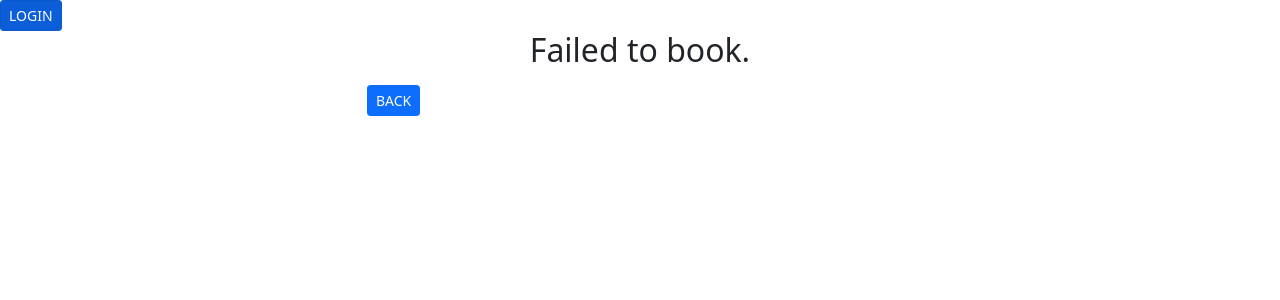
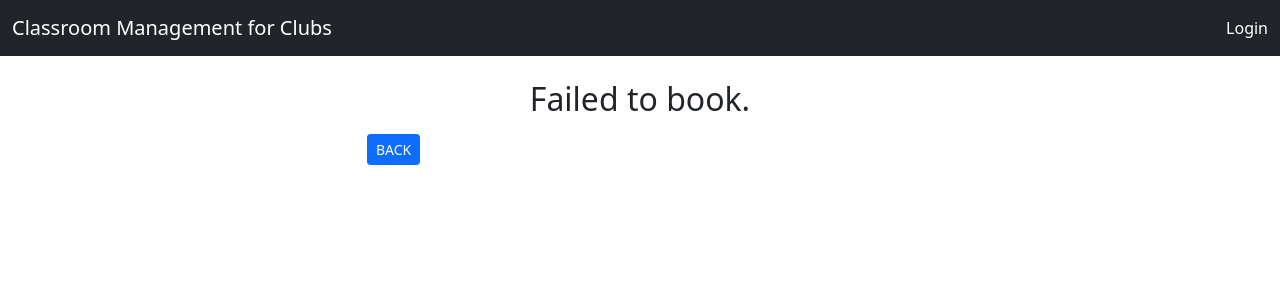
Before and after one commit to p3nal/classroom-management, a Django app: template templates/classroomgmt/failedtobook.html in a window 1280 px wide. Shown: the top 300 px of the page. Run offline with Django 3.2, Linux system fonts and the light colour scheme; the template is opened without the code that fills it, so the values that code supplies are empty.

Commit message:
navbar bootstrap

```diff
--- a/templates/base.html
+++ b/templates/base.html
@@ -1,19 +1,45 @@
 <!DOCTYPE html>
 <html lang="en">
+
 <head>
   <meta charset="UTF-8">
   <meta name="viewport" content="width=device-width, initial-scale=1.0">
   <meta http-equiv="x-UA_Compatible" content="ie=edge">
-		<link href="https://cdn.jsdelivr.net/npm/bootstrap@5.1.3/dist/css/bootstrap.min.css" rel="stylesheet" integrity="sha384-1BmE4kWBq78iYhFldvKuhfTAU6auU8tT94WrHftjDbrCEXSU1oBoqyl2QvZ6jIW3" crossorigin="anonymous">
-	<title>ENSIAS {% block title %}{% endblock %}</title>
+  <link href="https://cdn.jsdelivr.net/npm/bootstrap@5.1.3/dist/css/bootstrap.min.css" rel="stylesheet"
+    integrity="sha384-1BmE4kWBq78iYhFldvKuhfTAU6auU8tT94WrHftjDbrCEXSU1oBoqyl2QvZ6jIW3" crossorigin="anonymous">
+  <title>Classroom Management for Clubs</title>
 </head>
-<body>
+
+<body class="override">
+  <nav class="navbar bg-dark">
+    <div class="container-fluid">
+      <div class="navbar-header">
+        <a class="navbar-brand" href="/" style="color:white">Classroom Management for Clubs</a>
+      </div>
+      <div>
+        <ul class="navbar-nav">
+          <!-- navbar-right"-->
+          {% if request.user.is_authenticated %}
+          <div class="navbar-header">
+              <a class="nav-link" href="{% url 'logout' %}" style="color:white">Logout</a>
+          </div>
+          {% else %}
+          <div class="navbar-header">
+              <a class="nav-link" href="{% url 'login' %}" style="color:white">Login</a>
+          </div>
+          {% endif %}
+        </ul>
+      </div>
+    </div>
+  </nav>
   <section class="container">
+      <br/>
     <div class="row">
       <div class="col-md-6 m-auto">
-				{% block content  %}{% endblock %}
+        {% block content %}{% endblock %}
       </div>
     </div>
   </section>
 </body>
+
 </html>
--- a/templates/classroomgmt/base.html
+++ /dev/null
@@ -1,27 +0,0 @@
-<!DOCTYPE html>
-<html lang="en">
-<head>
-	<meta charset="UTF-8">
-	<meta name="viewport" content="width=device-width, initial-scale=1.0">
-	<meta http-equiv="x-UA_Compatible" content="ie=edge">
-		<link href="https://cdn.jsdelivr.net/npm/bootstrap@5.1.3/dist/css/bootstrap.min.css" rel="stylesheet" integrity="sha384-1BmE4kWBq78iYhFldvKuhfTAU6auU8tT94WrHftjDbrCEXSU1oBoqyl2QvZ6jIW3" crossorigin="anonymous">
-	<title>Classroom Management for Clubs</title>
-</head>
-<body>
-    <header>
-      {% if request.user.is_authenticated %}
-        <!-- username here -->
-        <div><a href="{% url 'logout' %}" class="btn btn-primary btn-sm">LOGOUT</a></div>
-      {% else %}
-        <div><a href="{% url 'login' %}" class="btn btn-primary btn-sm">LOGIN</a></div>
-      {% endif %}
-    </header>
-	<section class="container">
-		<div class="row">
-			<div class="col-md-6 m-auto">
-				{% block content  %}{% endblock %}
-			</div>
-		</div>
-	</section>
-</body>
-</html>
--- a/templates/classroomgmt/booked.html
+++ b/templates/classroomgmt/booked.html
@@ -1,4 +1,4 @@
-{% extends './base.html' %}
+{% extends 'base.html' %}
 {% block content %}
 <h2 class="text-center mb-3">{{ class_name }} Booked Successfully!</h2>
 <div><a href="{% url 'classroomgmt:index' %}" class="btn btn-primary btn-sm">BACK</a></div>
--- a/templates/classroomgmt/failedtobook.html
+++ b/templates/classroomgmt/failedtobook.html
@@ -1,4 +1,4 @@
-{% extends './base.html' %}
+{% extends 'base.html' %}
 {% block content %}
 <h2 class="text-center mb-3">Failed to book.</h2>
 <div><a href="{% url 'classroomgmt:index' %}" class="btn btn-primary btn-sm">BACK</a></div>
--- a/templates/classroomgmt/index.html
+++ b/templates/classroomgmt/index.html
@@ -1,4 +1,4 @@
-{% extends './base.html' %}
+{% extends 'base.html' %}
 {% block content %}
 <h2 class="text-center mb-3">Available classes</h2>
 {% if class_list %}
--- a/templates/registration/login.html
+++ b/templates/registration/login.html
@@ -1,6 +1,4 @@
 {% extends 'base.html' %}
-
-
 
 {% block content %}
 
```
Lines whose indentation alone changed are shown as unchanged.
